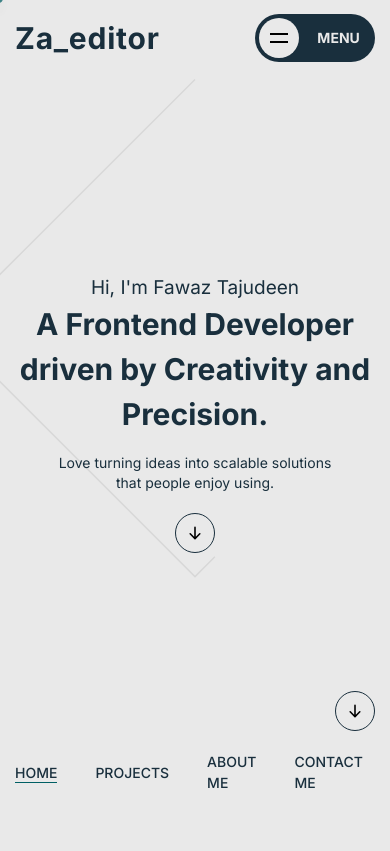
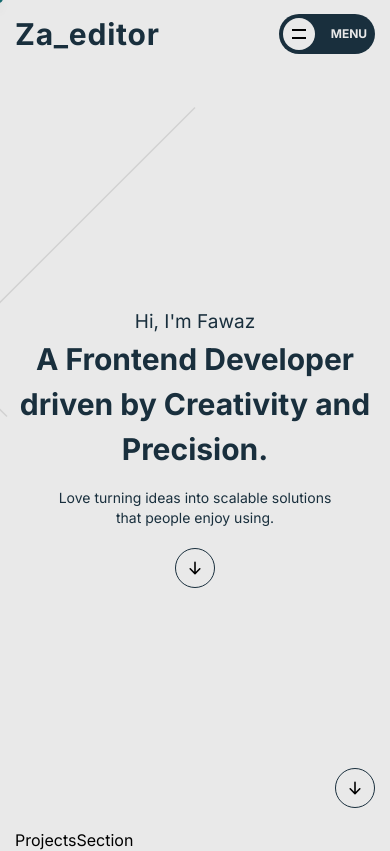
Before and after one commit to Za-editor/tajudeen-fawaz, a React (Vite) app: page / in a window 390 px wide. Shown: the top 851 px of the page. Built offline with nearby package versions, Linux system fonts and the light colour scheme.

Commit message:
minor changes and animations

```diff
--- a/package.json
+++ b/package.json
@@ -10,6 +10,7 @@
     "preview": "vite preview"
   },
   "dependencies": {
+    "@gsap/react": "^2.1.2",
     "@tailwindcss/vite": "^4.1.13",
     "framer-motion": "^12.23.22",
     "gsap": "^3.13.0",
--- a/src/common/Navbar.jsx
+++ b/src/common/Navbar.jsx
@@ -3,8 +3,23 @@ import { MdClose, MdNorthEast } from "react-icons/md";
 import { RxHamburgerMenu } from "react-icons/rx";
 import Button from "../components/Button";
 import ToggleSwitch from "../components/ToggleSwitch";
+import { useGSAP } from "@gsap/react";
+import gsap from "gsap";
 
 const Navbar = () => {
+
+  useGSAP(() => {
+    gsap.from("#logo", {
+    opacity: 0,
+      yPercent: 100,
+      duration: 1.8,
+      ease: "expo.out",
+      stagger: 0.06,
+      delay: 1,
+    });
+})
+
+
   const navitems = [
     "Home",
     "Projects",
@@ -38,9 +53,10 @@ const Navbar = () => {
             onText="ON"
             offText="OFF"
           />
+
       </nav>
       {isOpen && (
-        <div className="fixed inset-0 z-40 blur-lg" ></div>
+        <div className="fixed inset-0 z-40 blur-lg pointer-events-auto"></div>
       )}
       <div
         className={`fixed z-40 w-full md:w-3/4  lg:w-2/4 top-0 right-0 bg-gray-400 md:rounded-l-[50px] backdrop-blur-sm h-full border-l border-white/20  transition-all duration-700 delay-400 ${
@@ -50,7 +66,6 @@ const Navbar = () => {
         }`}
       >
         <ul className="flex flex-col gap-8 p-10 mt-30">
-
           {navitems.map((item, index) => (
             <a
               key={index}
--- a/src/components/Hero.jsx
+++ b/src/components/Hero.jsx
@@ -1,11 +1,34 @@
 import React, { useEffect } from "react";
+import { useGSAP } from "@gsap/react";
 import { gsap } from "gsap";
 import { HiArrowDown } from "react-icons/hi";
 
 const Hero = () => {
+
+      useGSAP(() => {
+        gsap.from("p", {
+          opacity: 0,
+          yPercent: 100,
+          duration: 1.8,
+          ease: "expo.out",
+          stagger: 0.06,
+          delay: 2,
+        });
+
+        gsap.from(".arrowBtn ", {
+          opacity: 0,
+          yPercent: 100,
+          duration: 1.8,
+          ease: "expo.out",
+          stagger: 0.06,
+          delay: 3,
+        });
+      });
   useEffect(() => {
     const path = document.querySelector("#diamond");
     const length = path.getTotalLength();
+
+
 
 
     gsap.set(path, {
@@ -29,10 +52,10 @@ const Hero = () => {
   }, []);
 
   return (
-    <div className="min-h-[80vh] container mx-auto flex items-center justify-center relative">
+    <div className="min-h-[90vh] container mx-auto flex items-center justify-center relative">
       <div className=" flex justify-center items-center">
         <svg
-          className="absolute top-0.5   w-[716px] h-[716px] md:w-[1000px] md:h-[1000px]"
+          className="absolute top-[5%] md:top-[10%]    w-[716px] h-[716px] md:w-[1000px] md:h-[1000px]"
           viewBox="0 0 716 716"
           xmlns="http://www.w3.org/2000/svg"
         >
@@ -42,12 +65,12 @@ const Hero = () => {
             stroke="black"
             strokeWidth="1.5"
             fill="none"
-            style={{ strokeOpacity: 0.08 }}
+            style={{ strokeOpacity: 0.1 }}
           />
         </svg>
 
         <div className="relative z-10 text-center text-[#192f3d]">
-          <p className="text-[19px]">Hi, I'm Fawaz Tajudeen</p>
+          <p className="text-[19px]">Hi, I'm Fawaz </p>
           <p className="text-[30px] md:text-[35px] font-bold">
             A Frontend Developer <br />
             driven by Creativity and Precision.
@@ -57,14 +80,14 @@ const Hero = () => {
             that people enjoy using.
           </p>
 
-          <div className="mx-auto mt-5 md:mt-10 relative w-10 h-10 flex items-center justify-center border border-[#192f3d] hover:border-none rounded-full overflow-hidden group cursor-pointer">
+          <div className="arrowBtn mx-auto mt-5 md:mt-10 relative w-10 h-10 flex items-center justify-center border border-[#192f3d] hover:border-none rounded-full overflow-hidden group cursor-pointer">
             <div className="absolute inset-0 bg-[#005764] translate-y-full group-hover:translate-y-0 transition-transform duration-500 ease-in-out [mask-image:radial-gradient(ellipse_at_center,black_70%,transparent_100%)]" />
 
             <HiArrowDown className="relative z-10 text-black group-hover:text-[#e9e9e9] transition-colors duration-500" />
           </div>
         </div>
       </div>
-      <div className=" absolute bottom-5 right-0 mx-auto mt-5 md:mt-10  w-10 h-10 flex items-center justify-center border border-[#192f3d] hover:border-none rounded-full overflow-hidden group cursor-pointer">
+      <div className=" arrowBtn absolute bottom-5 right-0 mx-auto mt-5 md:mt-10  w-10 h-10 flex items-center justify-center border border-[#192f3d] hover:border-none rounded-full overflow-hidden group cursor-pointer">
         <div className="absolute inset-0 bg-[#005764] translate-y-full group-hover:translate-y-0 transition-transform duration-500 ease-in-out [mask-image:radial-gradient(ellipse_at_center,black_70%,transparent_100%)]" />
 
         <HiArrowDown className="relative z-10 text-black group-hover:text-[#e9e9e9] transition-colors duration-500" />
--- /dev/null
+++ b/src/components/ProjectsSection.jsx
@@ -0,0 +1,9 @@
+import React from 'react'
+
+const ProjectsSection = () => {
+  return (
+    <div className='min-h-[100vh]'>ProjectsSection</div>
+  )
+}
+
+export default ProjectsSection
--- a/src/components/ToggleSwitch.jsx
+++ b/src/components/ToggleSwitch.jsx
@@ -1,11 +1,11 @@
 import React, { useState } from "react";
 
-const ToggleSwitch = ({onToggle}) => {
-    const [isOn, setIsOn] = useState(false);
-    const checkState = () => {
-        onToggle();
-        setIsOn((prev) => !prev)
-    }
+const ToggleSwitch = ({ onToggle }) => {
+  const [isOn, setIsOn] = useState(false);
+  const checkState = () => {
+    onToggle();
+    setIsOn((prev) => !prev);
+  };
 
   return (
     <div className="relative z-50">
@@ -19,10 +19,12 @@ const ToggleSwitch = ({onToggle}) => {
 
       <label
         htmlFor="toggle-switch"
-        className={`flex items-center justify-between w-30 h-12 rounded-full cursor-pointer px-4 transition-colors bg-[#192f3d]`}
+        className={`flex items-center justify-between
+          w-24 h-10 sm:w-30 sm:h-12
+          rounded-full cursor-pointer px-3 sm:px-4 transition-colors bg-[#192f3d]`}
       >
         <span
-          className={`text-[#e9e9e9] font-bold text-sm transition-opacity ${
+          className={`text-[#e9e9e9] font-bold text-xs sm:text-sm transition-opacity ${
             isOn ? "opacity-100" : "opacity-0"
           }`}
         >
@@ -30,25 +32,29 @@ const ToggleSwitch = ({onToggle}) => {
         </span>
 
         <span
-          className={`absolute top-1 left-1 w-10 h-10 rounded-full bg-[#e9e9e9] flex flex-col items-center justify-center gap-1.5 duration-700 transition-transform ${
-            isOn ? "translate-x-18" : "translate-x-0"
-          }`}
+          className={`absolute top-1 left-1
+            w-8 h-8 sm:w-10 sm:h-10
+            rounded-full bg-[#e9e9e9] flex flex-col items-center justify-center gap-1.5 duration-700 transition-transform
+            ${isOn ? "translate-x-14 sm:translate-x-18" : "translate-x-0"}`}
         >
           <span
-            className={`w-[18px] h-[2px] bg-black transition-transform ${
-              isOn ? "rotate-45 translate-x-[3px] translate-y-[3px]" : ""
+            className={`w-[14px] sm:w-[18px] h-[2px] bg-black transition-transform ${
+              isOn
+                ? "rotate-45 translate-x-[2px] sm:translate-x-[3px] translate-y-[2px] sm:translate-y-[3px]"
+                : ""
             }`}
           />
-
           <span
-            className={`w-[18px] h-[2px] bg-black transition-transform ${
-              isOn ? "-rotate-45 translate-x-[3px] -translate-y-[3px]" : ""
+            className={`w-[14px] sm:w-[18px] h-[2px] bg-black transition-transform ${
+              isOn
+                ? "-rotate-45 translate-x-[2px] sm:translate-x-[3px] -translate-y-[2px] sm:-translate-y-[3px]"
+                : ""
             }`}
           />
         </span>
 
         <span
-          className={`text-[#e9e9e9] font-bold text-sm transition-opacity ${
+          className={`text-[#e9e9e9] font-bold text-xs sm:text-sm transition-opacity ${
             !isOn ? "opacity-100" : "opacity-0"
           }`}
         >
--- a/src/pages/Homepage.jsx
+++ b/src/pages/Homepage.jsx
@@ -1,10 +1,12 @@
 import React from 'react'
 import Hero from '../components/Hero'
+import ProjectsSection from '../components/ProjectsSection'
 
 const Homepage = () => {
   return (
     <>
-    <Hero />
+      <Hero />
+      <ProjectsSection/>
     </>
   )
 }
```
Also changed, not shown: 1 other file (tests, documents, lock files or other folders). Lines whose indentation alone changed are shown as unchanged.
